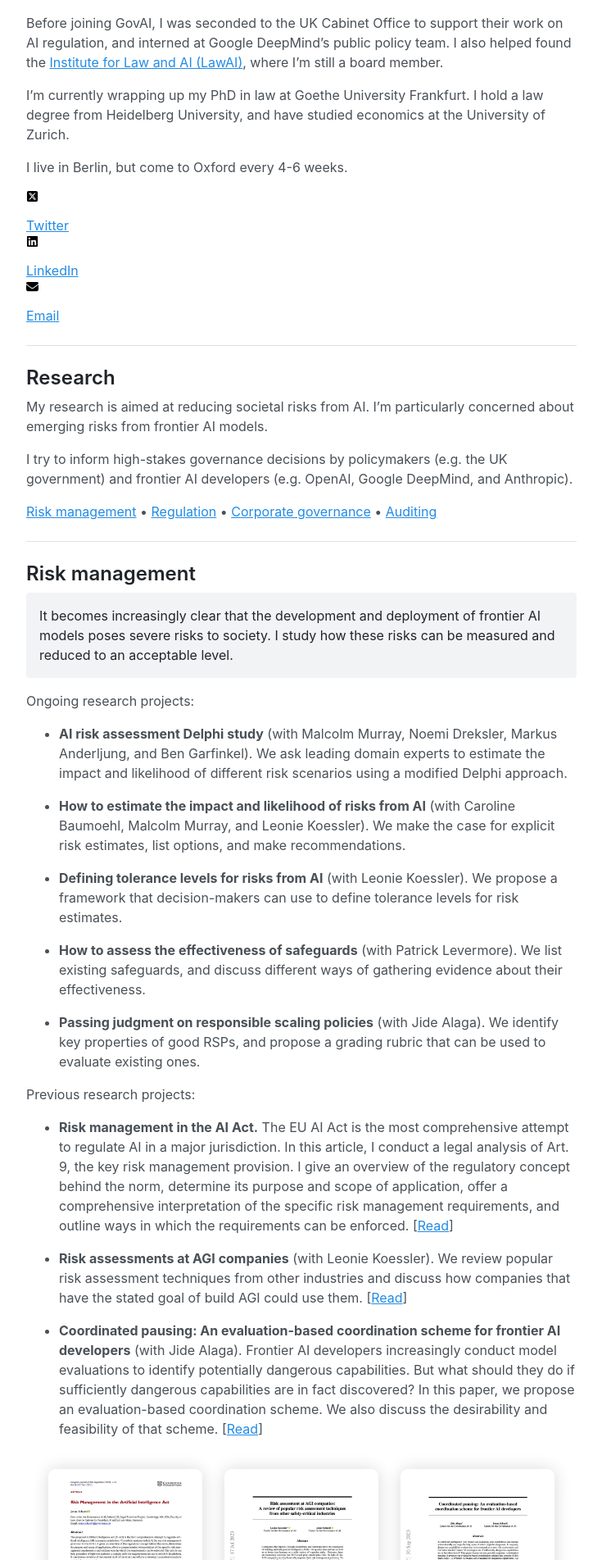
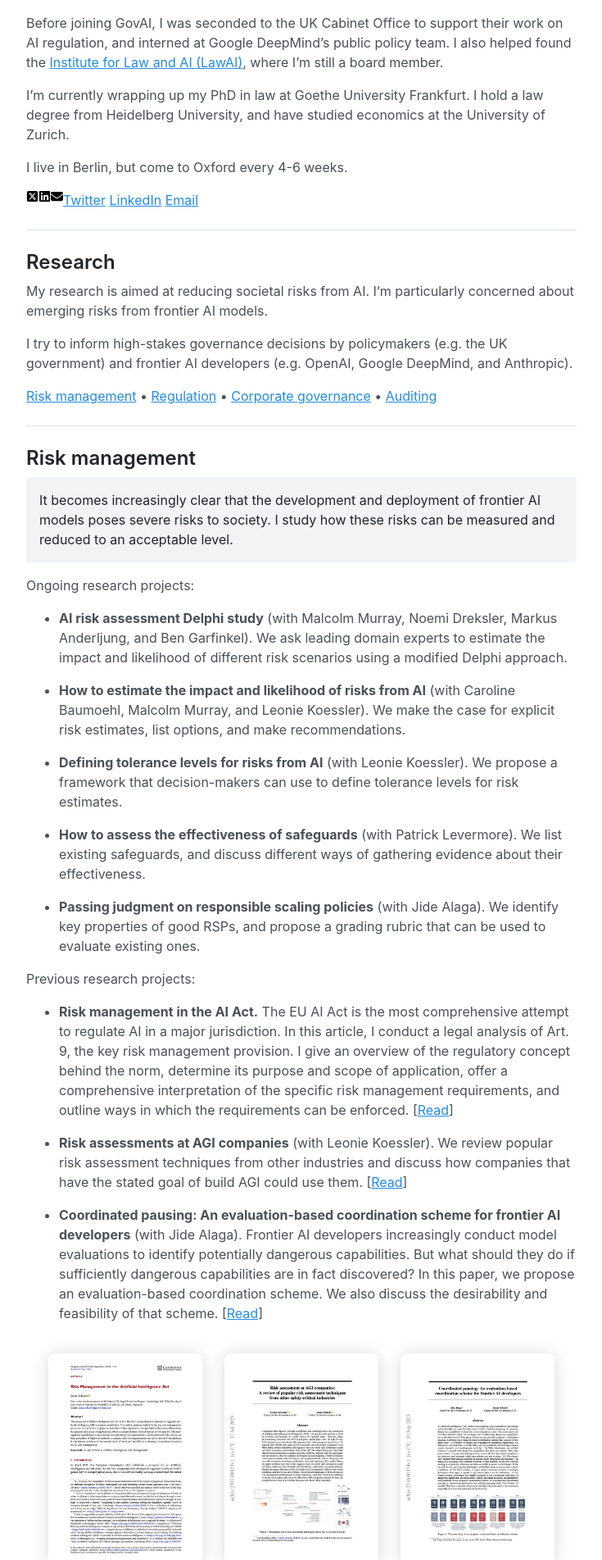
Before and after one commit to jonasschuett/jonasschuett.github.io, a Jekyll site: the page built from _posts/2020-04-04-introduction.md, in a window 1280 px wide. Shown: the part 780-2683 px from the top of the page at 82% size, without its empty margins (272-1007 px from the left). Built offline with Jekyll 4.4.1, drawn with Linux system fonts in a browser that asks for light colours.

Commit message:
Update 2020-04-04-introduction.md

```diff
--- a/_posts/2020-04-04-introduction.md
+++ b/_posts/2020-04-04-introduction.md
@@ -14,7 +14,7 @@ I’m currently wrapping up my PhD in law at Goethe University Frankfurt. I hold
 
 I live in Berlin, but come to Oxford every 4-6 weeks.
 
-<img src="/twitter.svg" width="15" height="15"> [Twitter](https://twitter.com/jonasschuett) <img src="/linkedin.svg" width="15" height="15"> [LinkedIn](https://www.linkedin.com/in/jonasschuett) <img src="/email.svg" width="15" height="15"> [Email](mailto:jonas.schuett@governance.ai)
+<img style="float: left;" src="/twitter.svg" width="15" height="15"> [Twitter](https://twitter.com/jonasschuett)   <img style="float: left;" src="/linkedin.svg" width="15" height="15"> [LinkedIn](https://www.linkedin.com/in/jonasschuett)   <img style="float: left;" src="/email.svg" width="15" height="15"> [Email](mailto:jonas.schuett@governance.ai)
 
 ---
 
```
